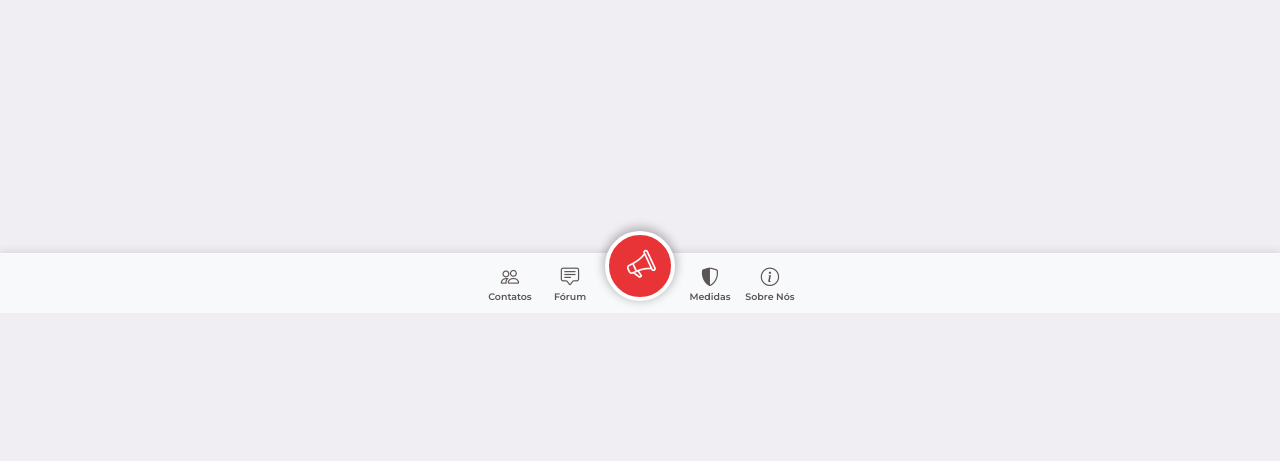
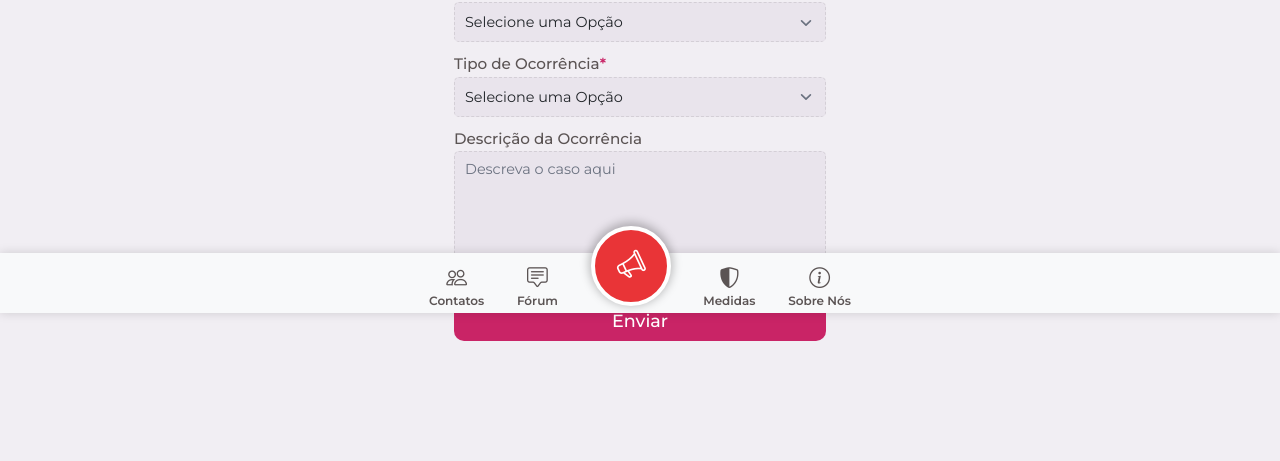
Before and after one commit to Leonardo-dSouza/SoS-M, a Flask app: page /relate in a window 1280 px wide. Shown: the part 487-948 px from the top of the page. Before the commit the page ends 790 px from the top, so only its background shows below. Run offline with Flask 3, Linux system fonts and the light colour scheme; some libraries are stand-ins or nearby versions.

Commit message:
estilizando a pagina de relatar

```diff
--- a/app/static/style/homepage.css
+++ b/app/static/style/homepage.css
@@ -15,19 +15,9 @@ div.carousel-inner{
 section.welcome-text-area{
 
 }
-    h2.hello-user{
-        margin-bottom: 5px;
-
-        font-size: 1.6em;
-    }
-        span.custom-user-name{
-            color: var(--rosa);
-            font-weight: bold;
-        }
-
-    p.welcome-content{
-        font-size: .85em;
-        line-height: 17.5px;
+    span.custom-user-name{
+        color: var(--rosa);
+        font-weight: bold;
     }
 
 section.redirect-buttons-area{
@@ -41,6 +31,7 @@ section.redirect-buttons-area{
         padding: 15px 0;
 
         color: white;
+        text-decoration: none !important;
 
         border-radius: 10px;
     }
--- a/app/static/style/relate.css
+++ b/app/static/style/relate.css
@@ -1,4 +1,73 @@
 #map {
-     height: 300px;
+     height: 315px;
+}
 
+.map-instruction{
+     margin: 15px 25px;
 }
+
+form.relate-form{
+     padding: 7px 30px;
+     padding-bottom: 0px;
+
+     display: flex;
+     flex-direction: column;
+     align-items: center;
+     gap: 13px;
+}
+
+     form.relate-form .relate-form-label{
+          width: 100%;
+     }
+
+          form.relate-form .relate-form-label > *{
+               width: 100%;
+          }
+
+          .relate-form-label .relate-form-text{
+               margin-bottom: 3px;
+
+               color: var(--preto);
+               font-size: .95em;
+               font-weight: 500;
+          }
+
+          .relate-form-label .relate-form-text.required-input::after{
+               content: "*";
+
+               color: var(--rosa);
+               font-weight: 600;
+          }
+
+          .relate-form-label .relate-form-input{
+               background-color: hsl(276, 17%, 91%);
+               padding: 5px 10px;
+
+               font-size: .9em;
+               font-weight: 400;
+
+               border: 1px dashed rgba(0, 0, 0, 0.09);
+               border-radius: 5px;
+          }
+
+               .relate-form-label select.relate-form-input{
+                    padding: 7px 10px;
+               }
+
+               .relate-form-label textarea.relate-form-input{
+                    height: 130px;
+
+                    resize: none;
+               }
+
+     .relate-form-finish-button{
+          background-color: var(--rosa);
+          width: 100%;
+          padding: 7px;
+
+          color: white;
+          font-size: 1.1em;
+          font-weight: 500;
+
+          border-radius: 10px;
+     }
--- a/app/static/style/style.css
+++ b/app/static/style/style.css
@@ -5,6 +5,8 @@
     --rosa: #C92466;
     --roxo: #7F24C9;
     --preto: #5B5454;
+
+    --maxScreenWidth: 432px;
 }
 
 *{
@@ -15,8 +17,7 @@
     border: none;
     outline: none;
     font-style: normal;
-    text-decoration: none !important;
-
+    text-decoration: none;
     font-family: "Montserrat", sans-serif;
 }
 
@@ -26,15 +27,16 @@ h1, h2, h3, h4, h5, h6, p{
 
 body{
     background-color: #F1EEF3;
-    max-width: 432px;
+    max-width: var(--maxScreenWidth);
     min-height: 100vh;
-    margin: 0 auto;
+    margin: 0 auto !important;
+    padding-bottom: 120px;
 }
 
 /* --- HEADER --- */
     .header-bar{
         background-image: linear-gradient(to bottom, rgba(0, 0, 0, 0.45), transparent);
-        max-width: 432px;
+        max-width: var(--maxScreenWidth);
         width: 100%;
         padding: 5px 0;
 
@@ -45,7 +47,7 @@ body{
         justify-content: space-between;
         align-items: center;
 
-        z-index: 9;
+        z-index: 10000;
     }
 
         .SOS-logotipo{
@@ -70,26 +72,30 @@ body{
         align-items: center;
 
         box-shadow: 0px 0px 10px 0 rgba(0, 0, 0, 0.15);
+
+        z-index: 10000;
     }
 
     .navbar > div.container-fluid{
-        max-width: 320px;
+        max-width: var(--maxScreenWidth);
         width: 100%;
         margin: 0 auto;
         padding: 0 5px;
+
+        display: flex;
+        gap: 1px;
 
         align-items: center;
     }
 
         .navbar-button{
-            width: 50px;
             height: 50px;
 
             color: var(--preto);
 
             display: flex;
             flex-flow: column nowrap;
-            justify-content: center;
+            justify-content: end;
             align-items: center;
 
             transition: ease-out 150ms;
@@ -99,12 +105,12 @@ body{
 
             .navbar-button-icon{
                 color: currentColor;
-                font-size: 1.15em;
+                font-size: 1.3em;
             }
 
             .navbar-button-label{
                 color: currentColor;
-                font-size: .59rem;
+                font-size: .75rem;
                 text-align: center;
                 font-weight: 600;
             }
@@ -115,11 +121,14 @@ body{
 
         #alert-button{
             background-color: var(--laranja);
-            width: 70px;
-            height: 70px;
+            width: 80px;
+            height: 80px;
             margin-top: -35px;
 
             color: white;
+
+            display: flex;
+            justify-content: center;
 
             border: 4px solid white;
             border-radius: 100%;
@@ -131,3 +140,26 @@ body{
 
                 transform: rotate(-25deg);
             }
+
+.sosM-title{
+    margin-bottom: 10px;
+
+    color: var(--preto);
+    font-size: 1.6em;
+    font-weight: 600;
+}
+
+.sosM-subtitle{
+    color: var(--preto);
+    font-size: 1.27em;
+    font-weight: 500;
+
+    line-height: 23px;
+}
+
+.sosM-text{
+    color: black;
+    font-size: .97em;
+
+    line-height: 20px;
+}
--- a/app/templates/base.html
+++ b/app/templates/base.html
@@ -63,6 +63,6 @@
     </nav>
 
     <script src="https://cdn.jsdelivr.net/npm/bootstrap@5.3.3/dist/js/bootstrap.bundle.min.js"></script> <!-- Link pro Javascript do Bootstrap-->
-
+    <script src="{{url_for('static', filename='js/scripts.js')}}"></script>
 </body>
 </html>
--- a/app/templates/homepage.html
+++ b/app/templates/homepage.html
@@ -49,10 +49,10 @@
 
 <main class="welcome-content-area px-4 pt-4">
     <section class="welcome-text-area">
-        <h2 class="hello-user">
+        <h2 class="sosM-title">
             Olá, <span class="custom-user-name">Ana Clara</span>!
         </h2>
-        <p class="welcome-content">
+        <p class="sosM-text">
             Lorem ipsum dolor sit amet, consectetur adipiscing elit. Nam ac est libero. Sed egestas sodales tristique.
         </p>
     </section>
--- a/app/templates/relate.html
+++ b/app/templates/relate.html
@@ -1,18 +1,53 @@
 {% extends 'base.html' %}
 
 {% block cssLinks %}
-<link href="{{ url_for('static', filename='css/output.css') }}" rel="stylesheet">
-<link rel="stylesheet" href="{{url_for('static', filename='style/homepage.css')}}">
-<link rel="stylesheet" href="{{url_for('static', filename='style/relate.css')}}">
-<link rel="stylesheet" href="{{url_for('static', filename='style/homepage.css')}}">
+    <link href="{{ url_for('static', filename='css/output.css') }}" rel="stylesheet">
+    <link rel="stylesheet" href="{{url_for('static', filename='style/relate.css')}}">
 {% endblock %}
 
 {% block pageTitle %} Relate Aqui {% endblock %}
 
 {% block pageBody %}
-<div id="map"></div>
+    <div id="map"></div>
+    <h4 class="map-instruction sosM-subtitle">Selecione o local da ocorrência no mapa acima.</h4>
+
+    <form action="" class="relate-form">
+        <label for="data" class="relate-form-label">
+            <h6 class="relate-form-text required-input">Data de Nascimento</h6>
+            <input type="text" name="" id="data" placeholder="DD/MM/YYYY" class="relate-form-input">
+        </label>
+
+        <label for="periodo" class="relate-form-label">
+            <h6 class="relate-form-text required-input">Período</h6>
+            <select name="" id="periodo"class="relate-form-input">
+                <option value="" selected disabled hidden>Selecione uma Opção</option>
+                <option value="">Manhã</option>
+                <option value="">Tarde</option>
+                <option value="">Noite</option>
+            </select>
+        </label>
+
+        <label for="ocorrencia" class="relate-form-label">
+            <h6 class="relate-form-text required-input">Tipo de Ocorrência</h6>
+            <select name="" id=""class="relate-form-input">
+                <option value="ocorrencia" selected disabled hidden>Selecione uma Opção</option>
+                <option value="">Lorem ipsum</option>
+                <option value="">Lorem ipsum</option>
+                <option value="">Lorem ipsum</option>
+                <option value="">Lorem ipsum</option>
+                <option value="">Lorem ipsum</option>
+            </select>
+        </label>
+
+        <label for="descricao" class="relate-form-label">
+            <h6 class="relate-form-text">Descrição da Ocorrência</h6>
+            <textarea name="" id="descricao" placeholder="Descreva o caso aqui" class="relate-form-input"></textarea>
+        </label>
+
+        <button class="relate-form-finish-button">Enviar</button>
+    </form>
 
 
 
-<script src="{{url_for('static', filename='js/scripts.js')}}"></script>
+
 {% endblock %}
```
Also changed, not shown: app/static/style/global.css (deleted, +0 -166 lines).
